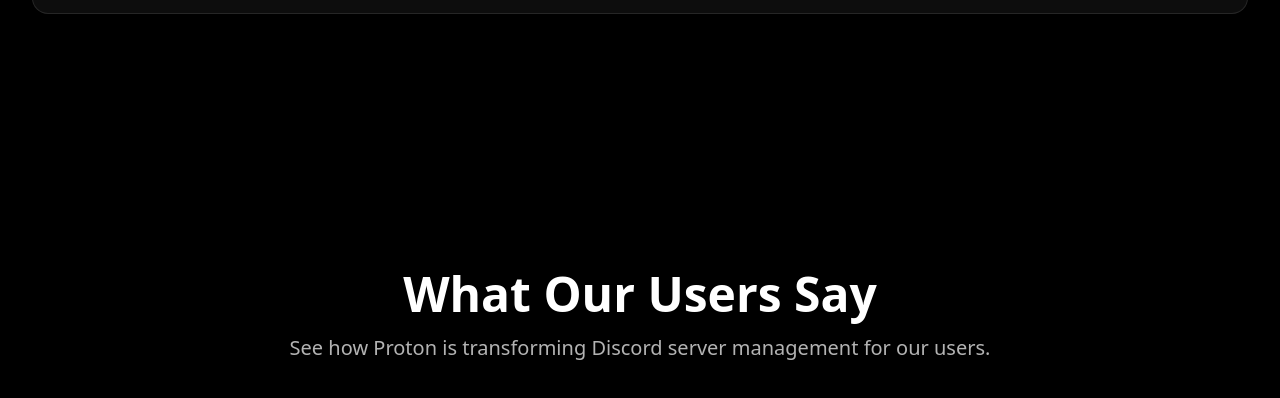
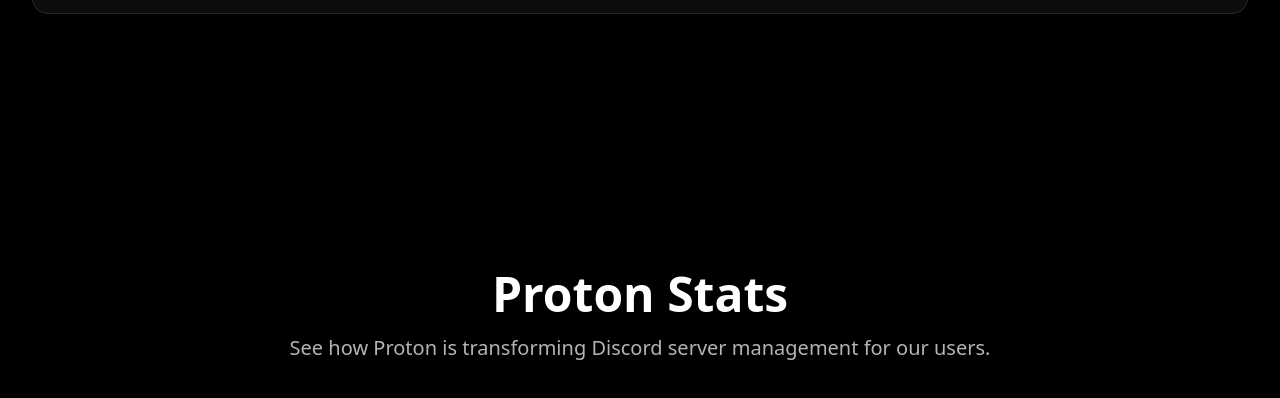
Before and after one commit to Emonist/protonbot, a plain HTML site: page index.html in a window 1280 px wide. Shown: the part 2212-2610 px from the top of the page. Drawn offline with nearby package versions, Linux system fonts and the light colour scheme; no server answers; animation ran at ten frames a second.

Commit message:
Update index.html

```diff
--- a/index.html
+++ b/index.html
@@ -268,7 +268,7 @@
     <section id="testimonials" class="py-32 relative">
       <div class="max-w-7xl mx-auto px-4 sm:px-6 lg:px-8">
         <div class="text-center mb-20">
-          <h2 class="text-5xl font-bold mb-4 text-white">What Our Users Say</h2>
+          <h2 class="text-5xl font-bold mb-4 text-white">Proton Stats</h2>
           <p class="text-xl text-white/70">
             See how Proton is transforming Discord server management for our
             users.
```
